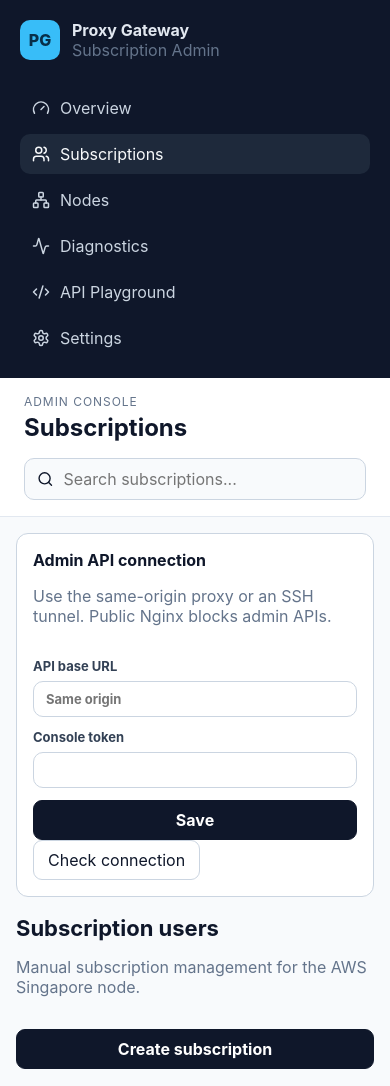
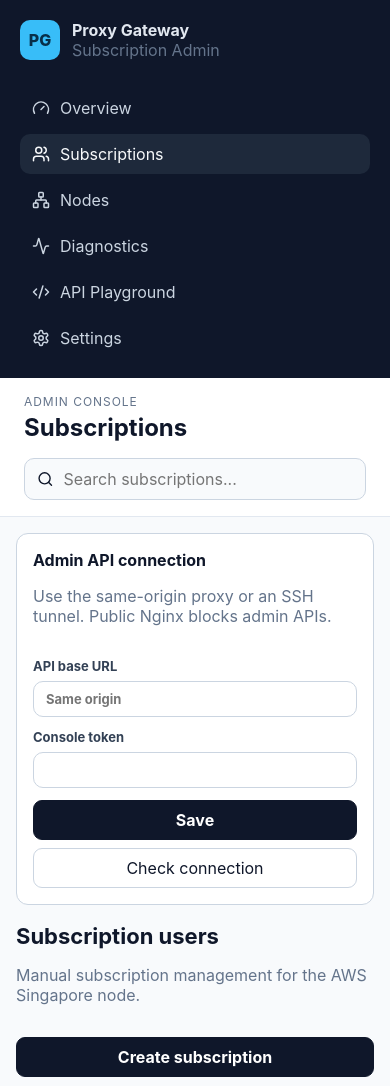
Before and after one commit to FlyLink-com/proxy-gateway-minimal, a React (Vite) app in the folder admin/: page / in a window 390 px wide. Shown: the top 1086 px of the page. Built offline with nearby package versions, Linux system fonts and the light colour scheme.

Commit message:
style: show admin connection health state

```diff
--- a/admin/src/styles.css
+++ b/admin/src/styles.css
@@ -186,6 +186,25 @@ textarea {
   min-width: 0;
 }
 
+.connection-stack {
+  display: flex;
+  flex-direction: column;
+  gap: 10px;
+  width: min(860px, 100%);
+  min-width: 0;
+}
+
+.connection-actions {
+  display: flex;
+  align-items: end;
+  gap: 8px;
+}
+
+.connection-actions .primary-button,
+.connection-actions .ghost-button {
+  white-space: nowrap;
+}
+
 .connection-grid label {
   display: flex;
   flex-direction: column;
@@ -200,6 +219,28 @@ textarea {
   border: 1px solid #cbd5e1;
   border-radius: 10px;
   padding: 9px 12px;
+}
+
+.connection-health {
+  border: 1px solid #cbd5e1;
+  border-radius: 10px;
+  padding: 10px 12px;
+  display: flex;
+  flex-direction: column;
+  gap: 4px;
+  font-size: 13px;
+}
+
+.connection-health-ok {
+  border-color: #bbf7d0;
+  background: #f0fdf4;
+  color: #166534;
+}
+
+.connection-health-warning {
+  border-color: #fed7aa;
+  background: #fff7ed;
+  color: #9a3412;
 }
 
 .placeholder-panel {
@@ -488,7 +529,13 @@ th {
     grid-template-columns: 1fr;
   }
 
-  .connection-grid .primary-button {
+  .connection-actions {
+    flex-direction: column;
+    align-items: stretch;
+  }
+
+  .connection-actions .primary-button,
+  .connection-actions .ghost-button {
     width: 100%;
   }
 }
```
